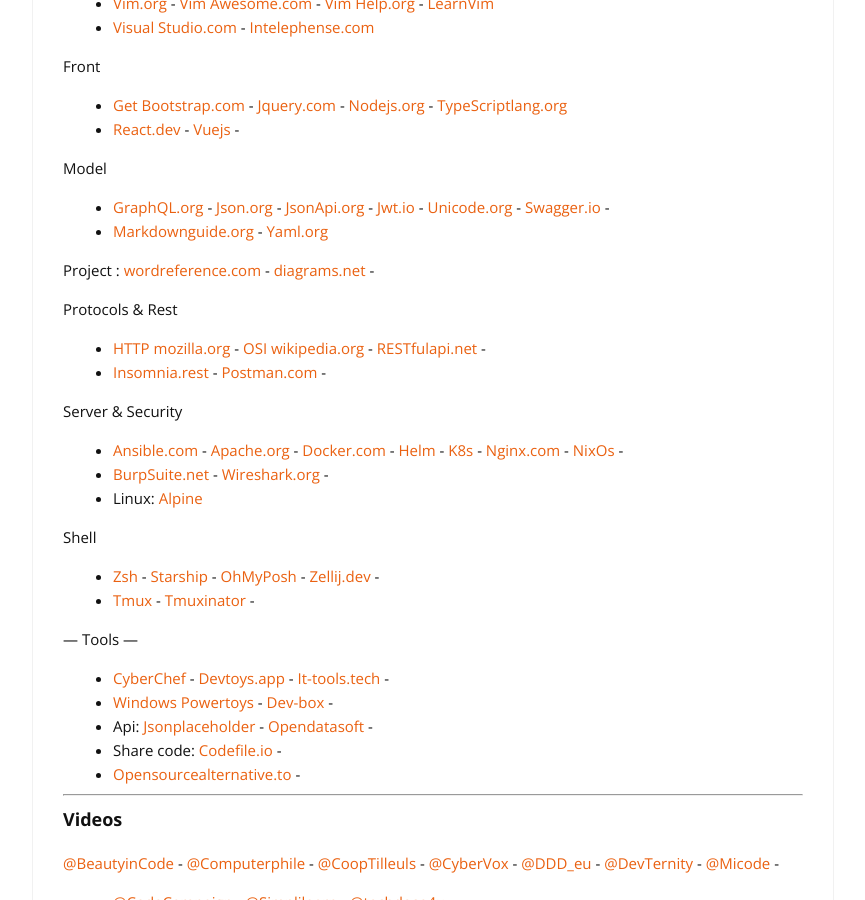
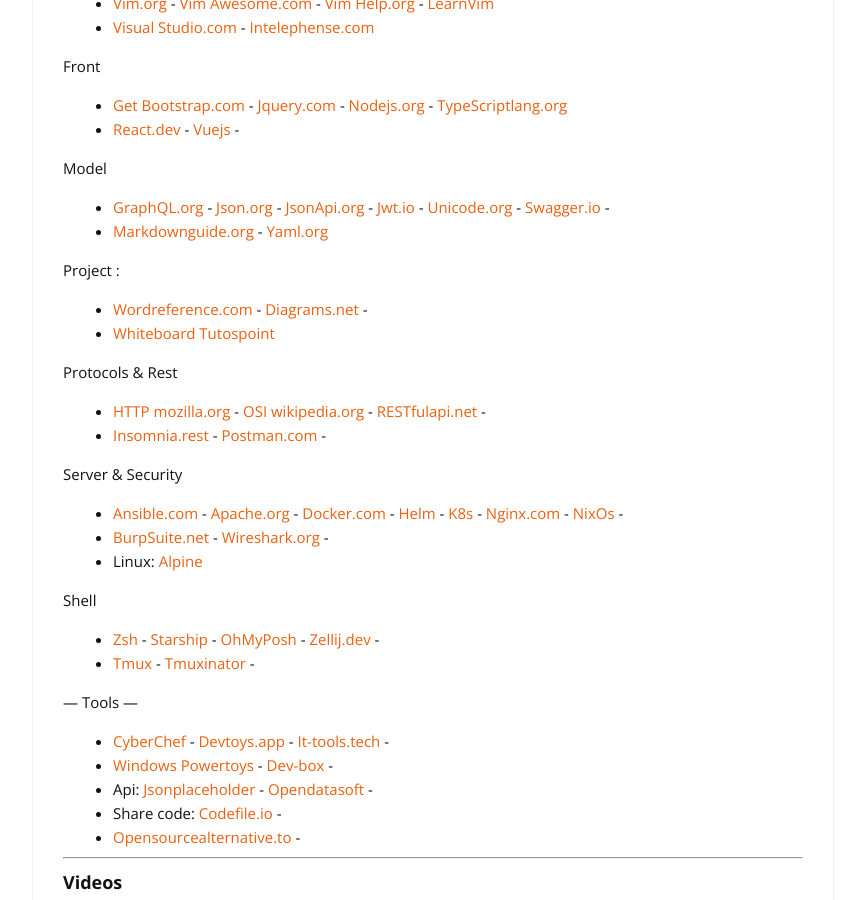
Before and after one commit to cylmat/cylmat.github.io, a Jekyll site: the page built from _pages/USEFUL.md, in a window 1280 px wide and 900 px high, scrolled down 3836 px. Shown: the whole window, without its empty margins (207-1072 px from the left). Built offline with Jekyll 4.4.1, drawn with Linux system fonts in a browser that asks for light colours; nearby versions of some CDN libraries.

Commit message:
Update USEFUL.md

```diff
--- a/_pages/USEFUL.md
+++ b/_pages/USEFUL.md
@@ -171,7 +171,9 @@
 * [GraphQL.org](https://graphql.org) - [Json.org](https://www.json.org) - [JsonApi.org](https://jsonapi.org) - [Jwt.io](https://jwt.io) - [Unicode.org](https://home.unicode.org) - [Swagger.io](https://swagger.io) -
 * [Markdownguide.org](https://www.markdownguide.org) - [Yaml.org](https://yaml.org)
 
-Project : [wordreference.com](https://www.wordreference.com/fr/) - [diagrams.net](https://app.diagrams.net) -
+Project :
+ - [Wordreference.com](https://www.wordreference.com/fr) - [Diagrams.net](https://app.diagrams.net) -
+ - [Whiteboard Tutospoint](https://www.tutorialspoint.com/whiteboard.htm)
 
 Protocols & Rest
 * [HTTP mozilla.org](https://developer.mozilla.org/fr/docs/Web/HTTP) - [OSI wikipedia.org](https://fr.wikipedia.org/wiki/Mod%C3%A8le_OSI) - [RESTfulapi.net](https://restfulapi.net/hateoas) -
```
